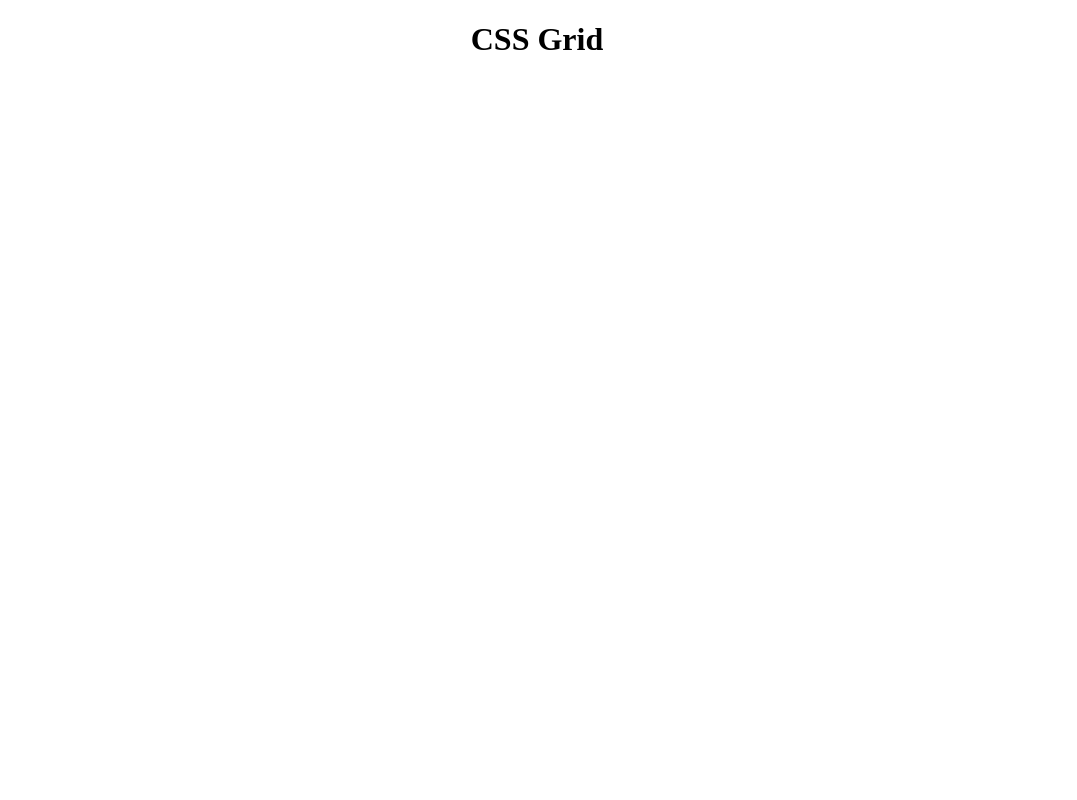
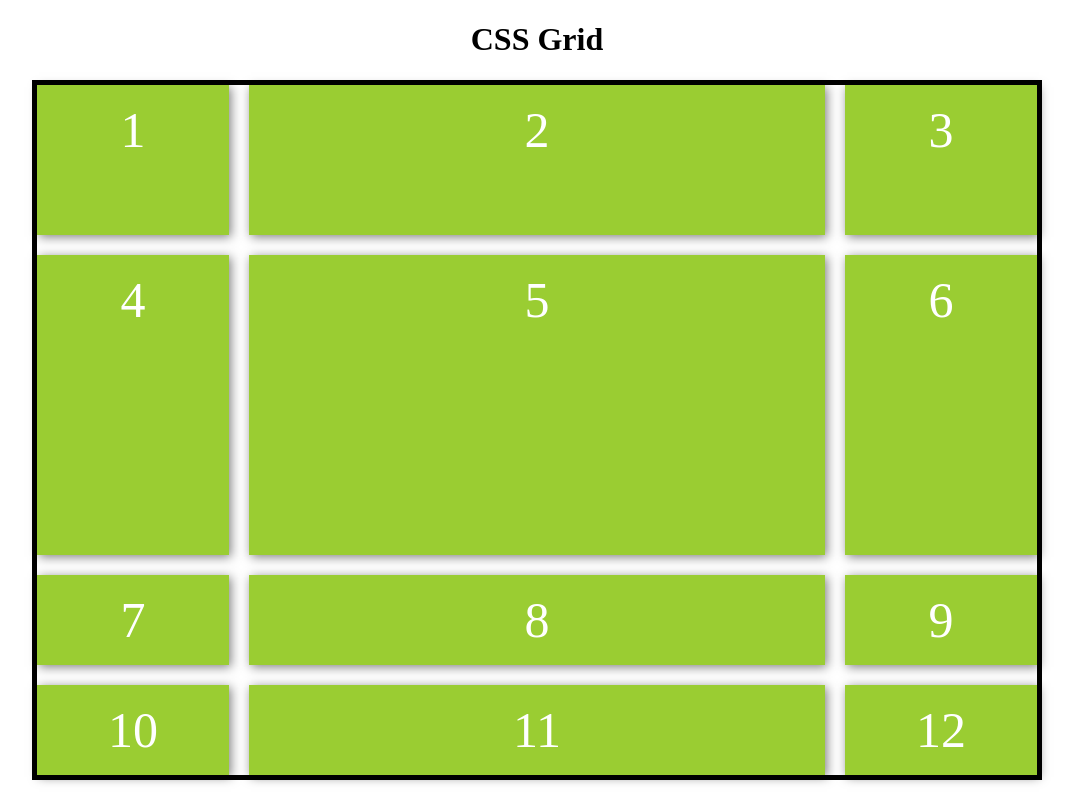
Before and after one commit to jcdiazz/CSS-Grid, a plain HTML site: page index.html in a window 1280 px wide. Shown: the whole page, without its empty margins (103-1180 px from the left). Drawn offline with Linux system fonts and the light colour scheme.

Commit message:
Trabajando con grid

```diff
--- a/grid.css
+++ b/grid.css
@@ -1,3 +1,30 @@
-.contenedor h1 {
+/* Configuracion general */
+.header {
     text-align: center;
 }
+
+.contenedor {
+    width: 90%;
+    max-width: 1000px;
+    border: 5px solid #000;
+    margin: auto;
+    font-size: 50px;
+    line-height: 50px;
+    text-align: center;
+}
+
+.contenedor > div {
+    display: block;
+    padding: 20px;
+    color: white;
+    background-color: yellowgreen;
+    box-shadow: 2px 2px 10px rgba(0, 0, 0, .50);
+}
+
+/* CSS Grid */
+.contenedor {
+    display: grid;
+    grid-template-columns: 1fr 3fr 1fr;
+    grid-template-rows: 150px 300px;
+    gap: 20px;
+}
--- a/index.html
+++ b/index.html
@@ -8,8 +8,22 @@
     <link rel="stylesheet" href="grid.css">
 </head>
 <body>
+    <div class="header">
+        <h1>CSS Grid</h1>
+    </div>
     <div class="contenedor">
-        <h1>CSS Grid</h1>
+        <div>1</div>
+        <div>2</div>
+        <div>3</div>
+        <div>4</div>
+        <div>5</div>
+        <div>6</div>
+        <div>7</div>
+        <div>8</div>
+        <div>9</div>
+        <div>10</div>
+        <div>11</div>
+        <div>12</div>
     </div>
 </body>
 </html>
```
